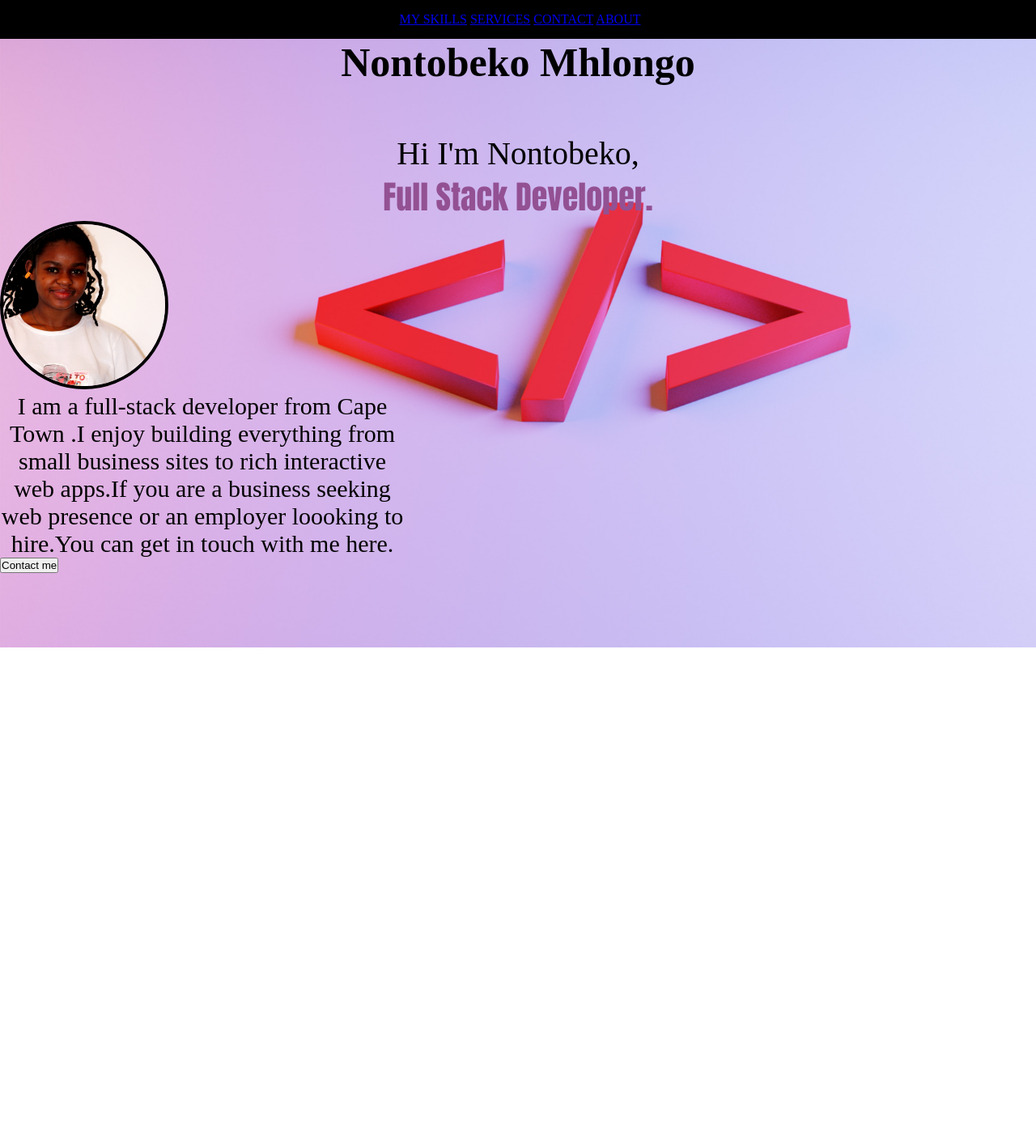
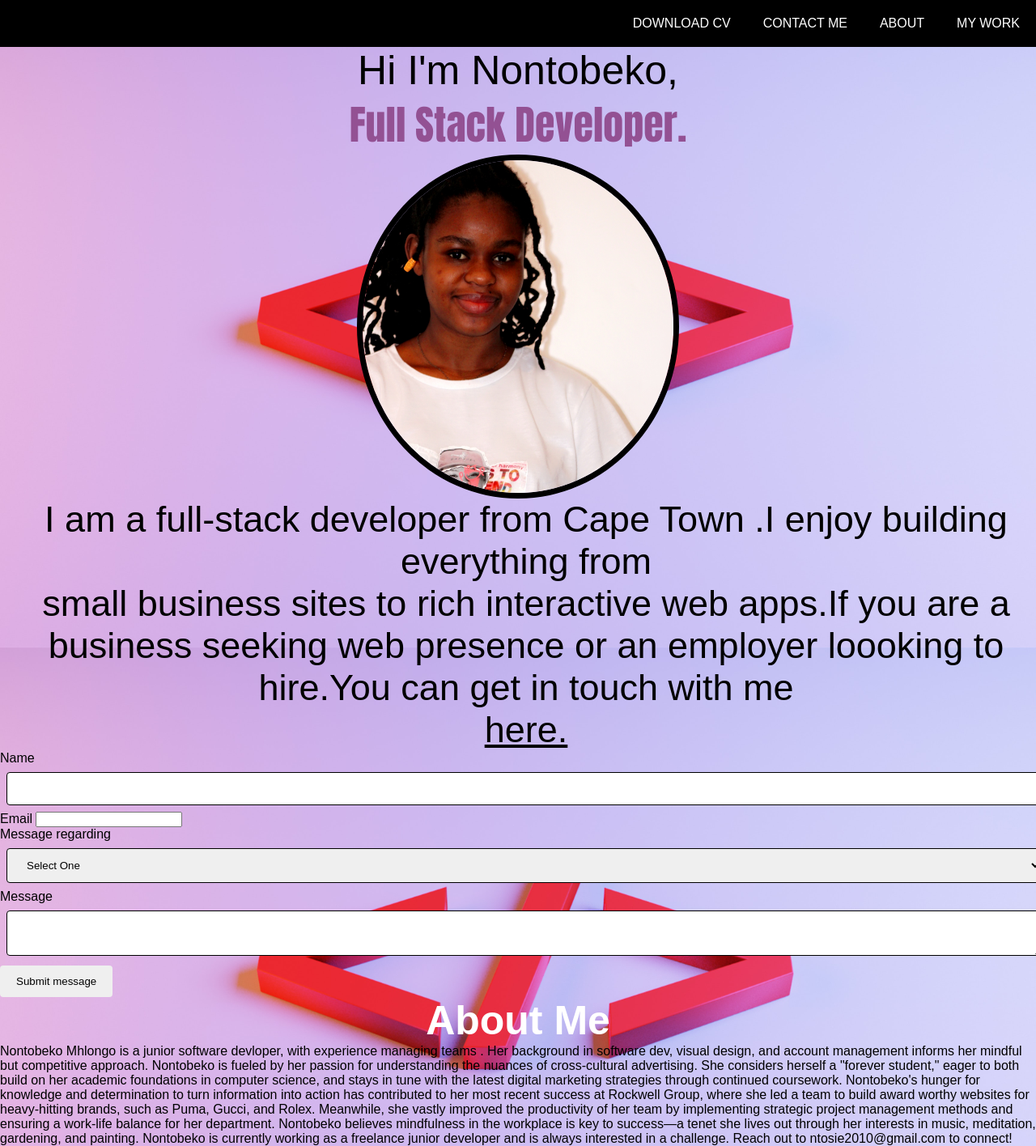
Before and after one commit to Ntobe99/portfolio, a plain HTML site: page nonto.html in a window 1280 px wide. Shown: the whole page at 81% size. Before the commit the page ends 800 px from the top, so only its background shows below. Drawn offline with Linux system fonts and the light colour scheme.

Commit message:
Add files via upload

```diff
--- a/nonto.css
+++ b/nonto.css
@@ -8,90 +8,124 @@ body {
   background-repeat: no-repeat;
   background-size: cover;
   background-attachment: fixed;
+  height: 125vh;
+  padding:0px;
+  margin: 0px;
+  background-size: cover;
+  font-family: sans-serif;
+}
+ul {
+  list-style-type: none;
+  margin: 0;
+  padding: 20px;
+  overflow: hidden;
+  background-color:black;
+  position: fixed;
+  top: 0;
+  width: 100%;
 }
 
-.navbar {
-  background-color: black;
-  padding: 15px;
-  padding-inline-end: 10px;
+li {
+  float:right;
+}
+
+li a {
+  display: block;
+  color: white;
   text-align: center;
-  text-decoration: none;
-  border: bottom 4px;
-  border-color: antiquewhite;
-  margin: 0px;
-  outline: none;
+  padding: 20px;
   text-decoration: none;
 }
+
+
+li a:hover {
+  background-color: rgb(235, 162, 231);
+
+}
+  ul {
+    list-style-type: none;
+    margin: 0px;
+    padding: 0px;
+  }
+
 
 h1 {
   font-size: 50px;
   text-align: center;
+  color: white;
+ ;
 }
 .content {
-  font-size: 40px;
+  font-size: 50px;
   text-align: center;
 
 }
 img {
-  height: 200px;
-  width: 200px;
-  border: 4px solid black;
+  min-width: 30%;
+  width: 10%;
+  height: 10%;
+  height:auto;
+  border: 7px solid black;
   border-radius: 50%;
+  margin: auto;
+  display: block;
 }
-.button-container-div {
-  background-color:transparent;
-  border: 3px;
-  color:black;
+.here{
+  color: #030303;
+  text-decoration:underline;
+}
 
-
-
-}
 .content h1 .name {
   font-size: 100px;
   color: red;margin-top: 80px;
   top: -60px;
 
 }
-.content .full{
+.full{
     font-family:Impact, Haettenschweiler, 'Arial Narrow Bold', sans-serif;
     color: rgb(147, 81, 147);
 }
 .paragraph{
     text-align: center;
-    font-size: 30px;
-    overflow: hidden;
-    width: 500px;
+    font-size: 45px;
+    font: optional;
+    padding-left: 20px;
 
 }
-.nam, .name:before, .name span {
-    display: block;
-    margin: 0;
-    padding: 0;
-  }
 
-  .nam, .name:before, .name:after {
-    position: relative;
-  }
+    input[type=text], select, textarea {
+      width: 100%;
+      padding: 12px 20px;
+      border: 1px solid black;
+      border-radius: 4px;
+      box-sizing: border-box;
+      margin-top: 6px;
+      margin-bottom: 16px;
+      margin:8px
 
-  .na
 
-  }
 
-  .name:before {
-    content: 'CSS reflect';
-    top: 95px;
-    transform: scale(1, -1);
-    backface-visibility: visible;
-    z-index: 1;
-  }
+    ;
+    }
 
-  .name:after {
-    content: '';
-    display: block;
-    top: -10px;
-    left: 0;
-    width: 100%;
-    height: 60px;
-    background-image: linear-gradient(to bottom, transparent;
-    z-index: 2;
-  }
+
+    input[type=submit] {
+
+      color:#030303;
+      padding: 12px 20px;
+      border: black;
+      border-radius: 4px;
+      cursor: pointer;
+
+    }
+
+
+    input[type=submit]:hover {
+      border-color: #eb9dde;
+    }
+
+
+    .container {
+      border-radius: 5px;
+      padding: 20px;
+    }
--- a/nonto.html
+++ b/nonto.html
@@ -9,16 +9,21 @@
     <link rel="stylesheet" href="nonto.css" />
   </head>
   <body>
-    <script src="https://cdnjs.cloudflare.com/ajax/libs/font-awesome/6.2.0/css/all.min.css"></script>
-   <div class="navbar">
-       <a href="#my skills">MY SKILLS</a>
-       <a href="#WORK">SERVICES</a>
-       <a href="#CONTACT">CONTACT</a>
-       <a href="#ABOUT">ABOUT</a>
-      <i class="fa-brands fa-facebook"></i>
-      <i class="fa-brands fa-linkedin"></i>
-      <i class="fa-brands fa-instagram"></i>
-       </div>
+    <nav class="header">
+     <ul>
+      <li>
+      <a href="#my skill"> MY WORK </a>
+      </li>
+      <li>
+      <a href="#About">ABOUT </a>
+      </li>
+      <li>
+      <a href="#"> CONTACT ME</a>
+      </li>
+      <li> <a href="Mhlongo CV.docx">DOWNLOAD CV </a>
+      </li>
+      </ul>
+
     <div class="content">
       <h1 class="name">Nontobeko Mhlongo</h1>
       <p class="hi">Hi I'm Nontobeko,</p>
@@ -27,23 +32,61 @@
 
   <div class="image">
     <img src="my pic.jpg">
+  </div>
     <div class="paragraph">
       <p>
         I am a full-stack developer from Cape Town .I enjoy building everything from
         </p>
-      <p>small business sites to rich interactive web apps.If you are a business  seeking web presence or an employer loooking to</p>
-      <p>hire.You can get in touch with me here.</p>
-    </div>
+         <p>small business sites to rich interactive web apps.If you are a business seeking web presence or an employer loooking to</p>
+       <p>hire.You can get in touch with me</p>
+       <p class="here"> here.</p>
     </div>
 
-      <div class="button-container-div">
-        <button>Contact me</button>
+      <div class="form">
+      <form class="myForm" method="get" enctype="application/x-www-form-urlencoded" action="/html/codes/html_form_handler.cfm">
 
+        <p>
+        <label>Name
+        <input type="text" name="customer_name" required>
+        </label>
+        </p>
+
+        <p>
+        <label>Email
+        <input type="email" name="email_address">
+        </label>
+        </p>
+
+        <p>
+        <label>Message regarding
+        <select id="pickup_place" name="pickup_place">
+        <option value="" selected="selected">Select One</option>
+        <option value="MY SERVICES" >My services</option>
+        <option value="employer" >Employment</option>
+        <option value="website" >My website</option>
+        </select>
+        </label>
+        </p>
+
+        <p>
+        <label>Message
+        <textarea name="comments" maxlength="500"></textarea>
+        </label>
+        </p>
+
+        <p> <input type="submit" value="Submit message">
+        </p>
+
+        </form>
         </div>
+<div class="About">
+<p><h1>About Me</h1></p>
+<p>Nontobeko Mhlongo is a junior software devloper, with experience managing teams . Her background in software dev, visual design, and account management informs her mindful but competitive approach. Nontobeko is fueled by her passion for understanding the nuances of cross-cultural advertising. She considers herself a "forever student," eager to both build on her academic foundations in computer science, and stays in tune with the latest digital marketing strategies through continued coursework.
 
+    Nontobeko's hunger for knowledge and determination to turn information into action has contributed to her most recent success at Rockwell Group, where she led a team to build award worthy websites  for heavy-hitting brands, such as Puma, Gucci, and Rolex. Meanwhile, she vastly improved the productivity of her team by implementing strategic project management methods and ensuring a work-life balance for her department.
+
+    Nontobeko believes mindfulness in the workplace is key to success—a tenet she lives out through her interests in music, meditation, gardening, and painting. Nontobeko is currently working as a freelance junior developer and is always interested in a challenge. Reach out to ntosie2010@gmail.com to connect!</p>
 </div>
-
-
 
 
 
```
Also changed, not shown: 1 other file. Lines whose indentation alone changed are shown as unchanged.
